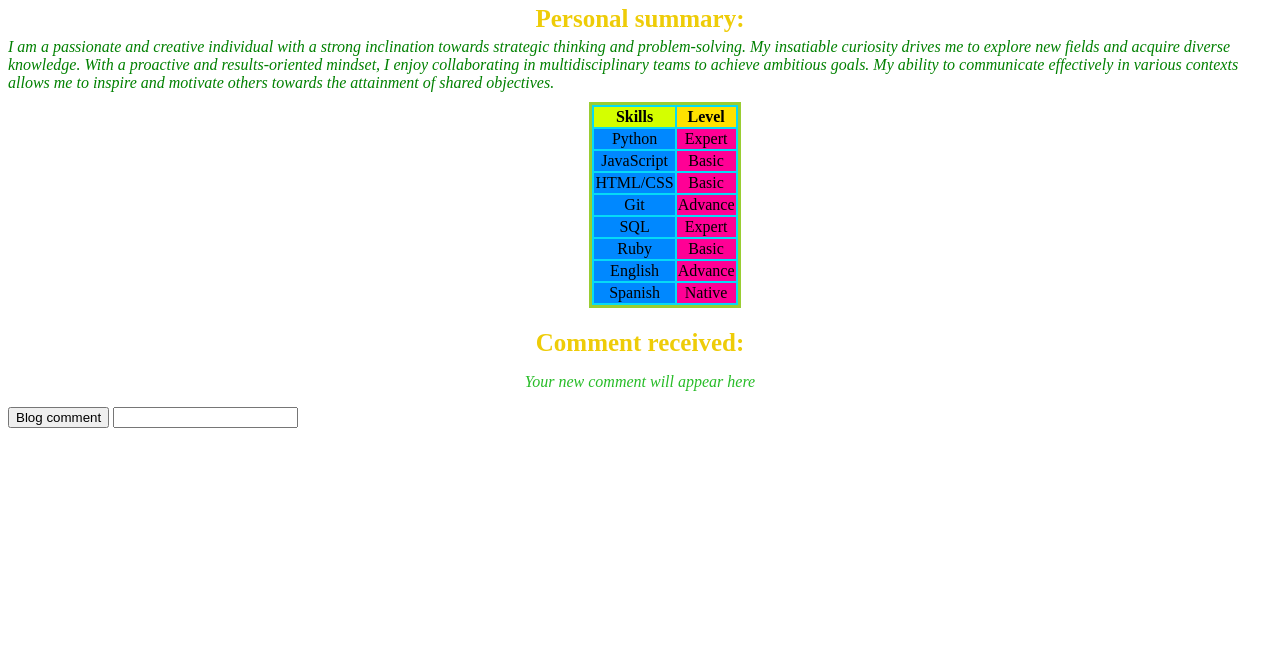
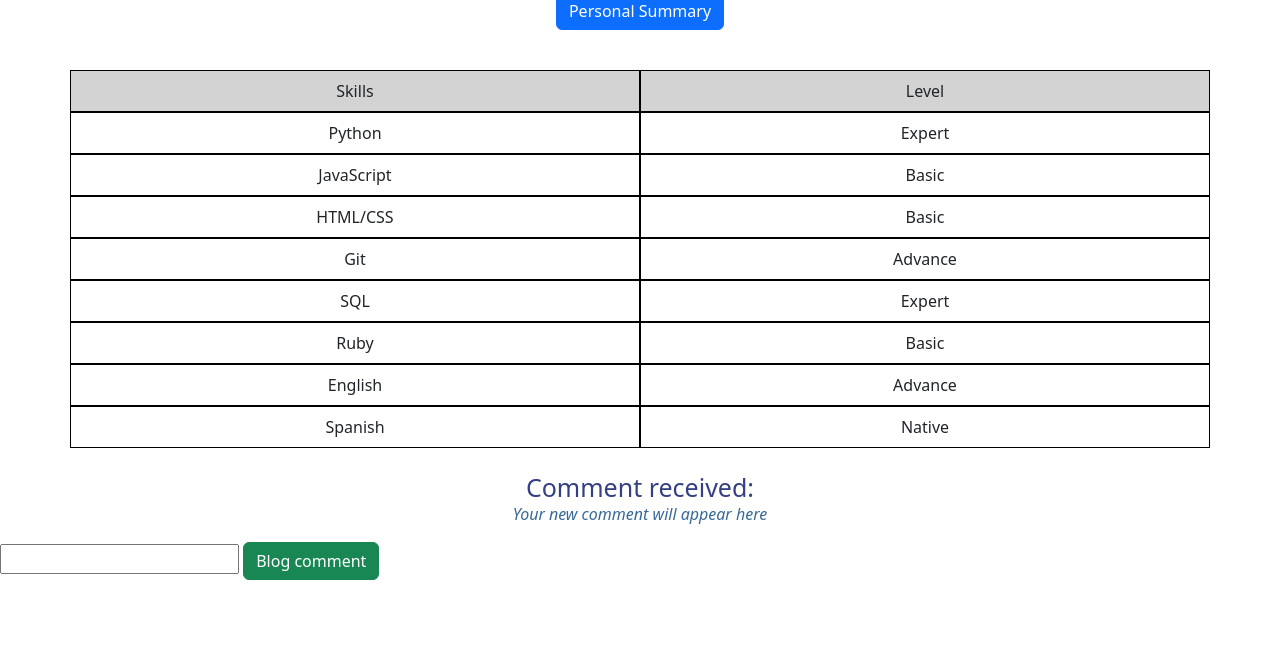
Before and after one commit to Daniel9091/Daneil9091.github.io, a plain HTML site: page index.html in a window 1280 px wide. Shown: the part 134-800 px from the top of the page. Drawn offline with nearby package versions, Linux system fonts and the light colour scheme.

Commit message:
entrea 2

```diff
--- a/index.html
+++ b/index.html
@@ -4,6 +4,10 @@
     <meta charset="UTF-8">
     <meta name="viewport" content="width=device-width, initial-scale=1.0">
     <title>Laboratory 1</title>
+    <!-- librerias bustrap -->
+    <link href="https://cdn.jsdelivr.net/npm/bootstrap@5.3.3/dist/css/bootstrap.min.css" rel="stylesheet" integrity="sha384-QWTKZyjpPEjISv5WaRU9OFeRpok6YctnYmDr5pNlyT2bRjXh0JMhjY6hW+ALEwIH" crossorigin="anonymous">
+    <script src="https://cdn.jsdelivr.net/npm/bootstrap@5.3.3/dist/js/bootstrap.bundle.min.js" integrity="sha384-YvpcrYf0tY3lHB60NNkmXc5s9fDVZLESaAA55NDzOxhy9GkcIdslK1eN7N6jIeHz" crossorigin="anonymous"></script>
+    <!-- librerias bustrap -->
     <script src="script.js"></script>
     <link rel="stylesheet" href="style.css">
 </head>
@@ -13,7 +17,15 @@
     <p class = "personal_info">Ciencias de la computacion</p>
     <p class = "personal_info" id = "años">4 year</p>
     <a href="https://github.com/Daniel9091/Daniel9091.github.io.git">Link to github repository</a>
-    <h2>Personal summary:</h2>
+    <br>
+    <div class="container text-center">
+        <p class="d-inline-flex gap-1">
+            <a class="btn btn-primary" data-bs-toggle="collapse" href="#collapseExample" role="button" aria-expanded="false" aria-controls="collapseExample" >
+                Personal Summary
+            </a>
+        </p>
+        <div class="collapse" id="collapseExample">
+            <div class="card card-body">
                 <p id = "personal_text">
                     I am a passionate and creative individual with a strong inclination towards strategic thinking and problem-solving.
                     My insatiable curiosity drives me to explore new fields and acquire diverse knowledge.
@@ -21,9 +33,11 @@
                     My ability to communicate effectively in various contexts allows me to inspire and motivate others towards the attainment
                     of shared objectives.
                 </p>
-
-
-    <table class = "formato_tab">
+            </div>
+        </div>
+    </div>
+    <br>
+        <!-- <table class = "formato_tab">
             <tr>
                 <th id = "heder_isquierdo" >Skills</th>
                 <th id = "heder_derecho">Level</th>
@@ -61,11 +75,57 @@
                 <td class = "columna_derecha" >Native</td>
             </tr>
 
-    </table>
+    <!-- aca se duplica-->
+    <div class="container text-center">
+        <div class="row">
+            <div class="col fila-superior">Skills</div>
+            <div class="col fila-superior">Level</div>
+        </div>
+        <div class="row">
+            <div class="col">Python</div>
+            <div class="col">Expert</div>
+        </div>
+        <div class="row">
+            <div class="col">JavaScript</div>
+            <div class="col">Basic</div>
+        </div>
+        <div class="row">
+            <div class="col">HTML/CSS</div>
+            <div class="col">Basic</div>
+        </div>
+        <div class="row">
+            <div class="col">Git</div>
+            <div class="col">Advance</div>
+        </div>
+        <div class="row">
+            <div class="col">SQL</div>
+            <div class="col">Expert</div>
+        </div>
+        <div class="row">
+            <div class="col">Ruby</div>
+            <div class="col">Basic</div>
+        </div>
+        <div class="row">
+            <div class="col">English</div>
+            <div class="col">Advance</div>
+        </div>
+        <div class="row">
+            <div class="col">Spanish</div>
+            <div class="col">Native</div>
+        </div>
+    </div>
+    <br>
     <h2>Comment received:</h2>
     <p id="texto">Your new comment will appear here</p>
-    <button onclick="cambiar_contenido()" >Blog comment</button>
     <input type="text" id="nuevo_mensaje">
+    <button onclick="cambiar_contenido()" type="button" class="btn btn-success">Blog comment</button>
 
+    <div>
+        <div id="alerta" class="alert alert-success alert-dismissible fade show custom-alert" role="alert">
+            comment received
+            <button type="button" class="btn-close" data-bs-dismiss="alert" aria-label="Close"></button>
+        </div>
+
+    </div>
 </body>
 </html>
--- a/script.js
+++ b/script.js
@@ -1,4 +1,5 @@
 function cambiar_contenido() {
     var n_mensaje = document.getElementById("nuevo_mensaje").value;
     document.getElementById("texto").textContent = n_mensaje;
+    document.getElementById("alerta").style.display = "block";
 }
--- a/style.css
+++ b/style.css
@@ -5,22 +5,21 @@ html {
 h1{
     margin-bottom: 5px;
     text-align: center;
-    color: orange;
+    color: rgb(4, 11, 97);
     font-family: "comic sans ms", cursive;
 
 }
 
 h2{
     margin-bottom: 0px;
-    color: rgb(238, 204, 8);
+    color: rgb(52, 64, 129);
     text-align: center;
     font-size: 25px;
 }
 
 
-
 .personal_info{
-    color: blue;
+    color: rgb(150, 150, 150);
     margin-top: 1px;
     margin-bottom: 0px;
     text-align: right;
@@ -28,17 +27,23 @@ h2{
 
 .formato_tab{
     text-align: center;
-    margin-left: 46%;
-    border: yellowgreen solid;
-    background-color:rgb(6, 218, 246);
-
+    border: rgb(6, 64, 82) solid;
 }
 
 .columna_isquierda{
-    background-color: rgb(0, 136, 255);
+    background-color:rgb(26, 143, 197);
 }
 .columna_derecha{
-    background-color: rgb(255, 0, 149);
+    background-color: rgb(104, 188, 209);
+}
+
+.col{
+    border: 1px solid black;
+    padding: 8px;
+}
+
+.fila-superior{
+    background-color: lightgray;
 }
 
 #años{
@@ -47,22 +52,33 @@ h2{
 
 #personal_text{
     font-style: oblique;
-    color: green;
+    color: rgb(31, 143, 163);
     margin-bottom: 10px;
     margin-top: 5px;
 }
 
 #heder_isquierdo{
-    background-color: rgb(212, 255, 0);
+    color: white;
+    background-color: rgb(17, 94, 129);
 }
 
 #heder_derecho{
-    background-color: rgb(255, 225, 0);
+     color:white;
+    background-color: rgb(72, 131, 146);
 }
 
 #texto{
-    color: rgb(39, 188, 39);
+    color: rgb(55, 105, 151);
     font-style: oblique;
     text-align: center;
 
 }
+
+.custom-alert {
+    display: none;
+    position: fixed;
+    bottom: 10px;
+    right: 10px;
+    max-width: 200px;
+    z-index: 1000;
+}
```
Lines whose indentation alone changed are shown as unchanged.
